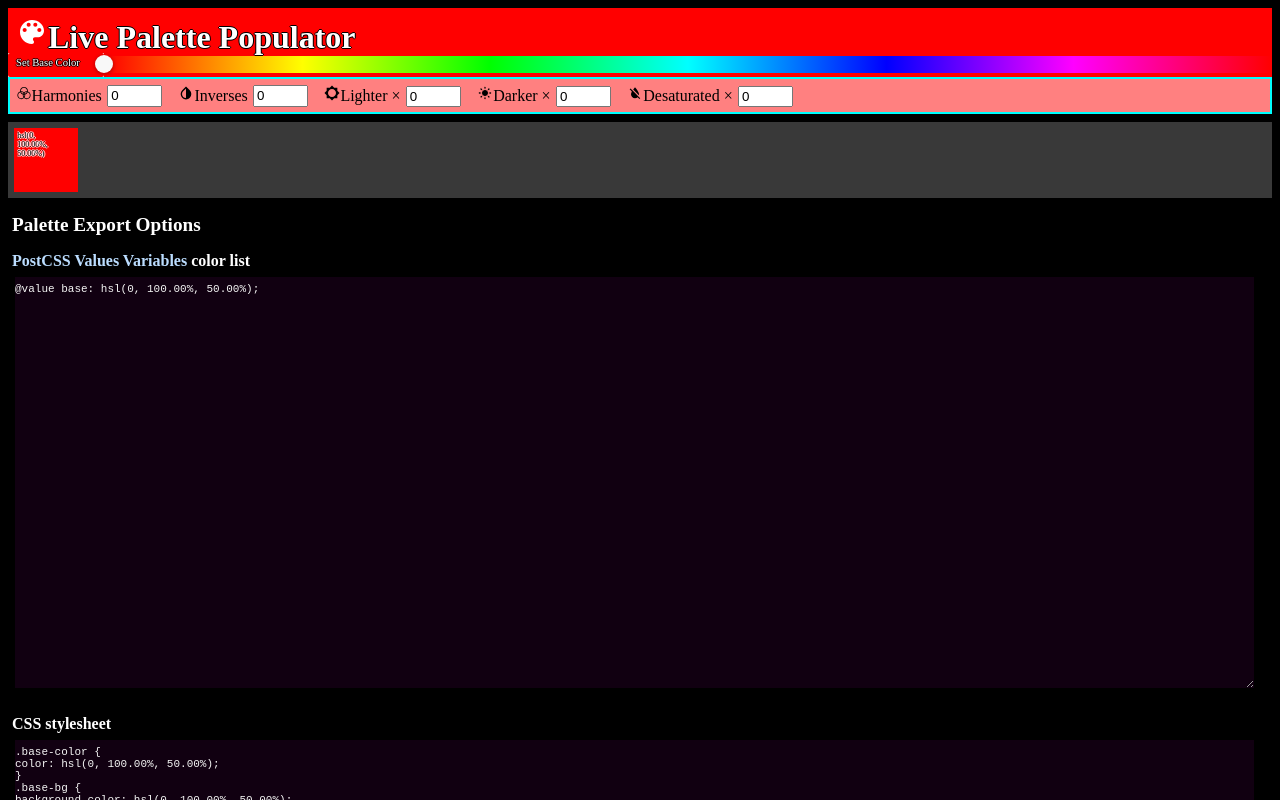
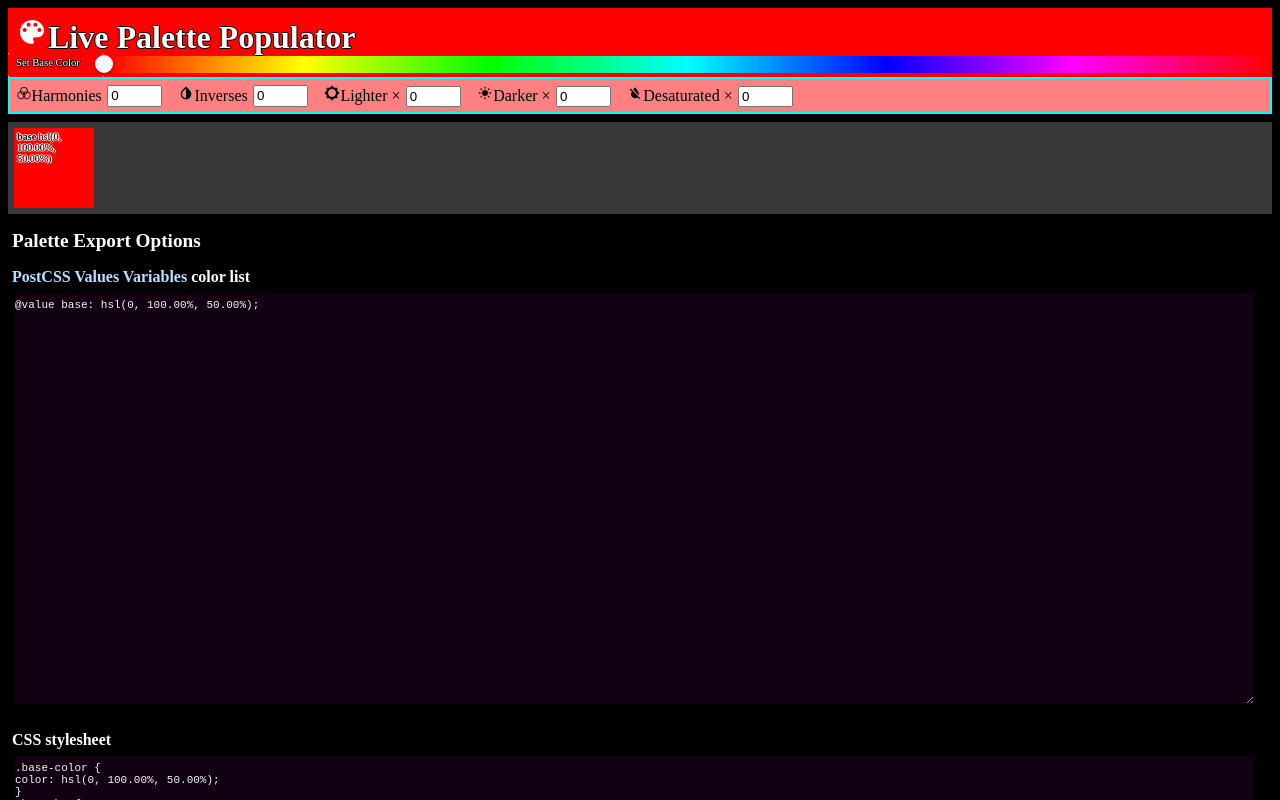
Before and after one commit to beekman/color-combo-creator, a React app: page / in a window 1280 px wide. Both pictures are taken after a click on the element 46 px from the left and 160 px from the top of the page. Shown: the top 800 px of the page. Built offline with nearby package versions, Linux system fonts and the light colour scheme.

Commit message:
generated swatch details layer now shows the generated name of each swatch in addition to HSV values

```diff
--- a/src/components/VariationsControls/VariationsControls.css
+++ b/src/components/VariationsControls/VariationsControls.css
@@ -26,15 +26,16 @@
   .Swatch{
     display: block;
     margin: 0.125rem;
-    height: 4rem;
-    width: 4rem;
-    font-size: 0.5rem;
+    height: 5rem;
+    width: 5rem;
+    font-size: 0.625rem;
     .details {
       overflow: hidden;
       position: absolute;
       margin-top: .2rem;
-      margin-left: .2rem;
-      width: 2.6rem;
+      margin-left: .1rem;
+      padding-left: .1rem;
+      width: 4.6rem;
       text-shadow: white .075rem 0, white 0 .075rem, white -.075rem 0, white 0 -.075rem;
 
     }
--- a/src/components/VariationsControls/VariationsControls.js
+++ b/src/components/VariationsControls/VariationsControls.js
@@ -64,7 +64,7 @@ const VariationsControls = (color) => {
         return (
           <div key={key} style={{ background: `hsl(${color.h}, ${color.s * 100}%, ${color.l * 100}%)` }} className={styles.Swatch} onClick={handleSwatchClick}>
             <aside className={`${styles.details} ${swatchToggled && styles.hidden}`}>
-              hsl({(color.h).toFixed(0)}, {(color.s * 100).toFixed(2)}%, {(color.l * 100).toFixed(2)}%)
+             <strong>{(color.matchType)}</strong> hsl({(color.h).toFixed(0)}, {(color.s * 100).toFixed(2)}%, {(color.l * 100).toFixed(2)}%)
             </aside>
           </div>
         );
```
Also changed, not shown: 1 other file (tests, documents, lock files or other folders).
